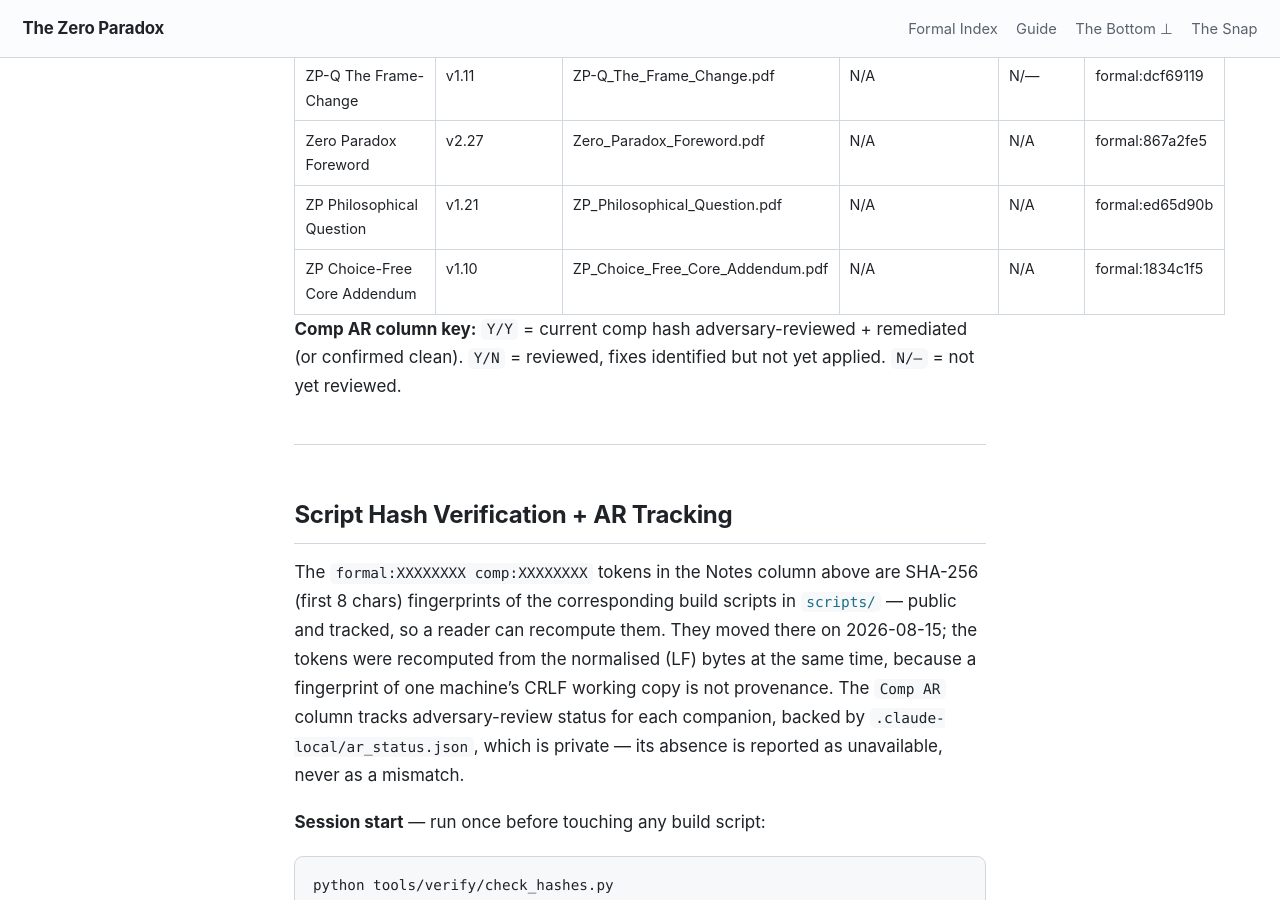
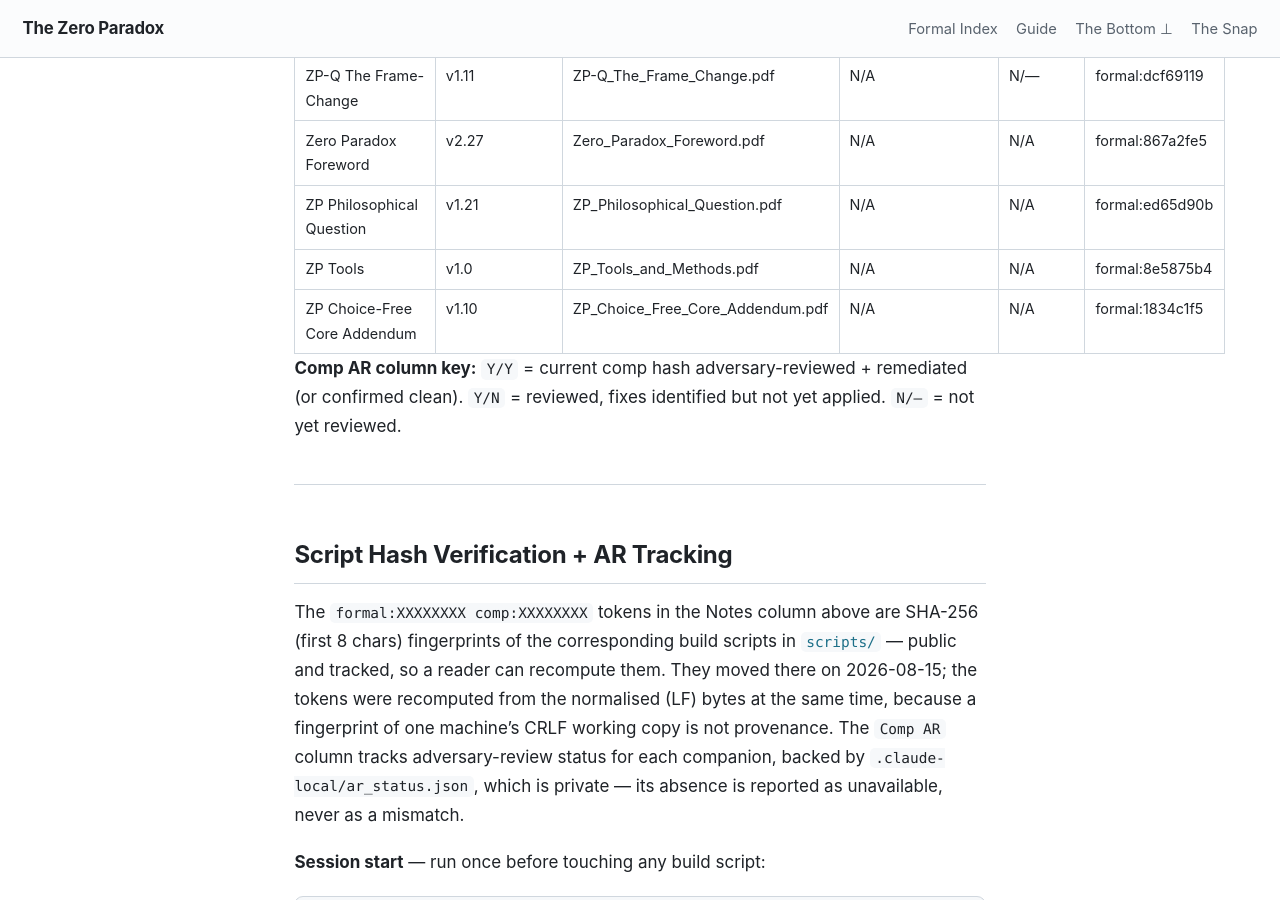
Before and after one commit to timbrigham/ZeroParadox, a Jekyll site: the page built from register.md, in a window 1280 px wide and 900 px high, scrolled down 1715 px. Built offline with Jekyll 4.4.1, drawn with Linux system fonts in a browser that asks for light colours; our own code applies the rules of GitHub Pages for plain Markdown files.

Commit message:
Add register.md provenance for ZP Tools and Methods
ZP_Tools_and_Methods.pdf (scripts/build_tools.py) never had a register.md
row - an accidental exemption (SEED-40TH-1), not a deliberate one. Adds
the missing row with the current script hash (8e5875b4), already recorded
privately in ar_status.json, confirming content hasn't changed - this
only adds the public provenance that was missing. build_tools.py has no
internal VERSION constant (out of scope for check_docstring_versions() by
design), so v1.0 marks first registration rather than a cross-checked
version.

```diff
--- a/register.md
+++ b/register.md
@@ -28,6 +28,7 @@ Update this file first on any version bump. README.md Framework table and GUIDE.
 | ZP-Q The Frame-Change | v1.11 | ZP-Q_The_Frame_Change.pdf | N/A | N/— | formal:dcf69119 |
 | Zero Paradox Foreword | v2.27 | Zero_Paradox_Foreword.pdf | N/A | N/A | formal:867a2fe5 |
 | ZP Philosophical Question | v1.21 | ZP_Philosophical_Question.pdf | N/A | N/A | formal:ed65d90b |
+| ZP Tools | v1.0 | ZP_Tools_and_Methods.pdf | N/A | N/A | formal:8e5875b4 |
 | ZP Choice-Free Core Addendum | v1.10 | ZP_Choice_Free_Core_Addendum.pdf | N/A | N/A | formal:1834c1f5 |
 
 **Comp AR column key:** `Y/Y` = current comp hash adversary-reviewed + remediated (or confirmed clean). `Y/N` = reviewed, fixes identified but not yet applied. `N/—` = not yet reviewed.
```
